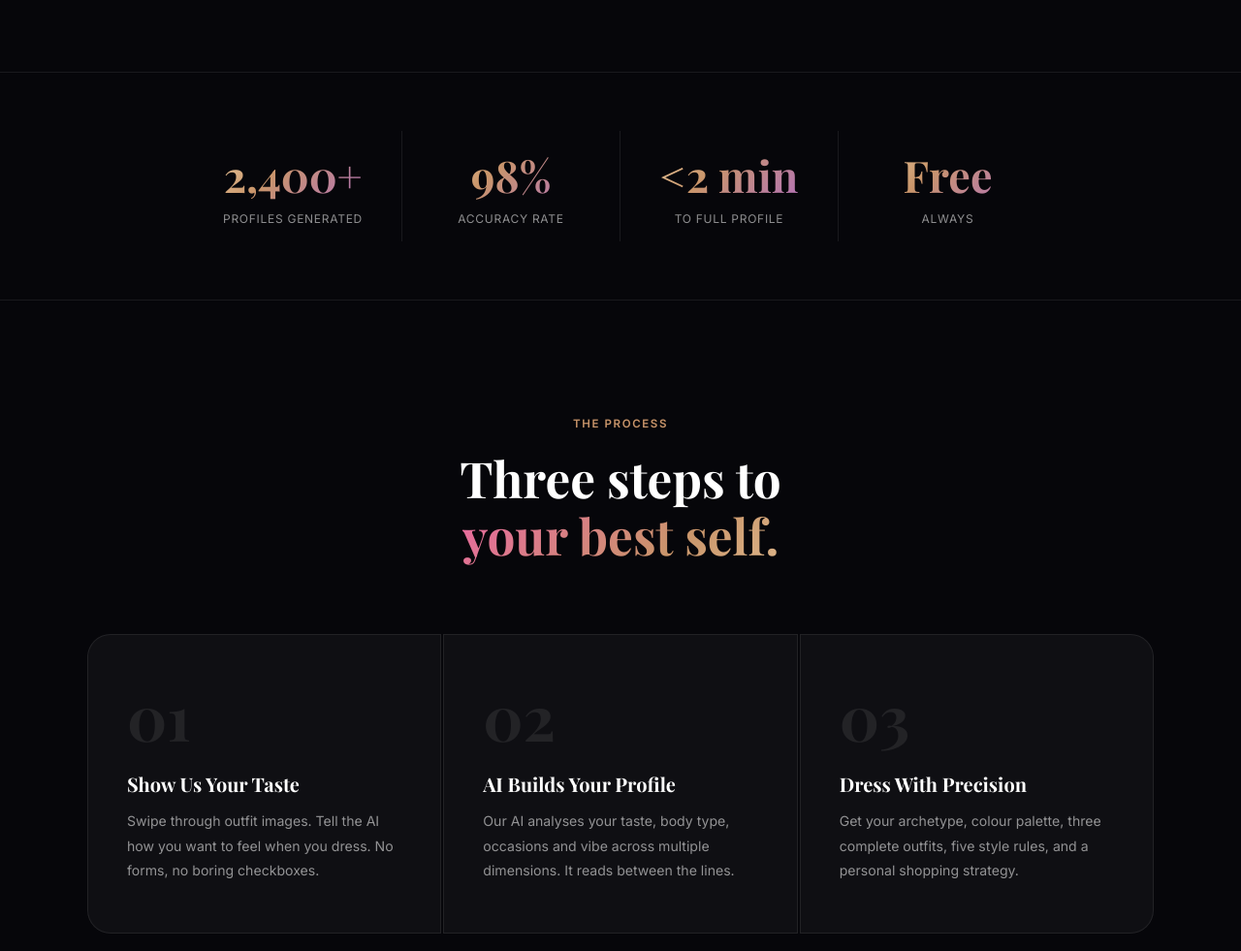
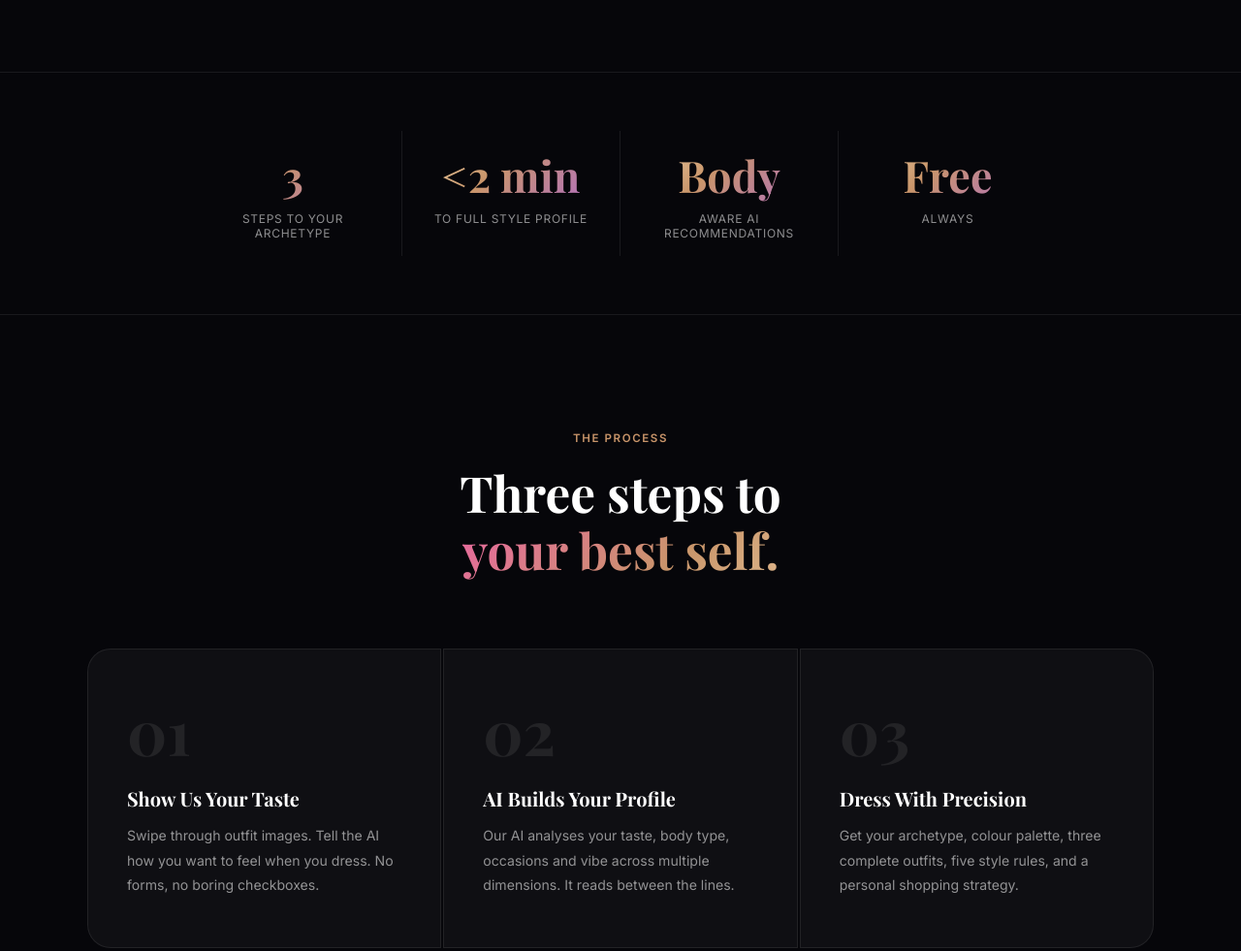
Before and after one commit to Burnout9711/bestyle-ai-mvp, a website: page index.html in a window 1280 px wide. Shown: the part 2300-3281 px from the top of the page at 97% size. Drawn offline with nearby package versions, Linux system fonts and the light colour scheme; a web font is replaced by a local one.

Commit message:
Update statistics and footer year in index.html

```diff
--- a/index.html
+++ b/index.html
@@ -271,9 +271,12 @@
 </div>
 <div class="stats-strip">
   <div class="stats-grid">
-    <div class="stat-item reveal"><div class="stat-num g-text-static" data-target="2400">0</div><div class="stat-label">Profiles Generated</div></div>
-    <div class="stat-item reveal reveal-d1"><div class="stat-num g-text-static">98%</div><div class="stat-label">Accuracy Rate</div></div>
-    <div class="stat-item reveal reveal-d2"><div class="stat-num g-text-static">&lt;2 min</div><div class="stat-label">To Full Profile</div></div>
+    <div class="stat-item reveal"><div class="stat-num g-text-static">3</div>
+      <div class="stat-label">Steps to Your Archetype</div></div>
+    <div class="stat-item reveal reveal-d1"><div class="stat-num g-text-static">&lt;2 min</div>
+      <div class="stat-label">To Full Style Profile</div></div>
+    <div class="stat-item reveal reveal-d2"><div class="stat-num g-text-static">Body</div>
+      <div class="stat-label">Aware AI Recommendations</div></div>
     <div class="stat-item reveal reveal-d3"><div class="stat-num g-text-static">Free</div><div class="stat-label">Always</div></div>
   </div>
 </div>
@@ -317,7 +320,7 @@
 <footer>
   <div class="footer-inner">
     <div class="footer-logo">Be<em class="g-text-static" style="font-style:normal;">Style</em>.ai</div>
-    <p class="footer-copy">© 2025 BeStyle.ai — AI Fashion Intelligence. Abu Dhabi, UAE.</p>
+    <p class="footer-copy">© 2026 BeStyle.ai — AI Fashion Intelligence. Abu Dhabi, UAE.</p>
     <ul class="footer-links"><li><a href="#">Privacy</a></li><li><a href="#">Contact</a></li><li><a href="quiz.html">Take the Quiz</a></li></ul>
   </div>
 </footer>
```
